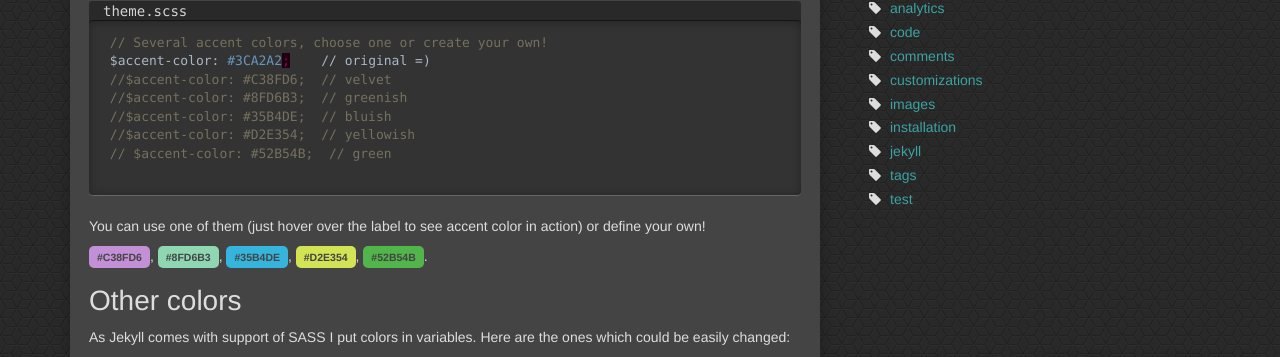
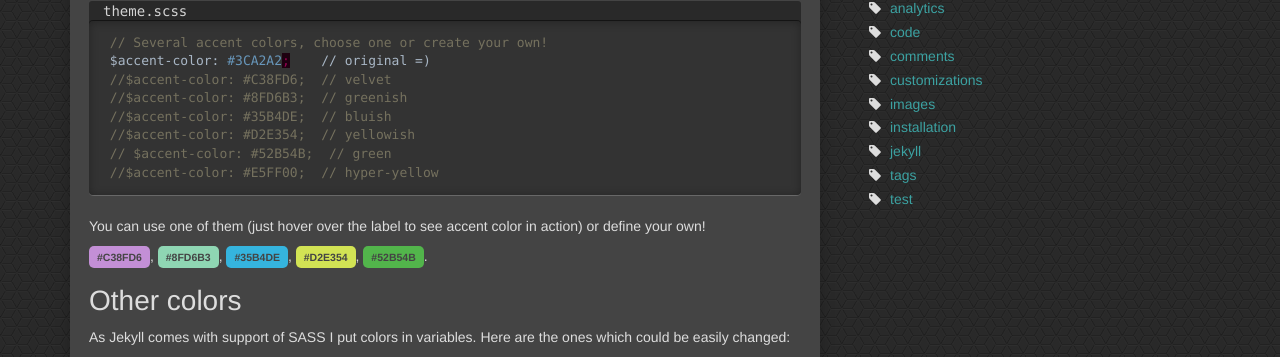
Before and after one commit to soloalterego/soloalterego.github.io, a Jekyll site: the page built from _posts/2016-09-20-customizations.md, in a window 1280 px wide and 1168 px high. Shown: the part 294-651 px from the top of the window. Built offline with Jekyll 4.4.1, drawn with Linux system fonts in a browser that asks for light colours.

Commit message:
added hyperyellow

```diff
--- a/_posts/2016-09-20-customizations.md
+++ b/_posts/2016-09-20-customizations.md
@@ -23,6 +23,7 @@ Accent color is color for some important elements, such as links, buttons, icons
  //$accent-color: #35B4DE;  // bluish
  //$accent-color: #D2E354;  // yellowish
  // $accent-color: #52B54B;  // green
+ //$accent-color: #E5FF00;  // hyper-yellow
 
 {% endhighlight %}
 
```
